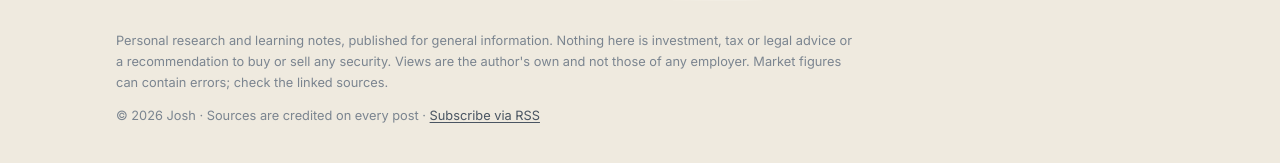
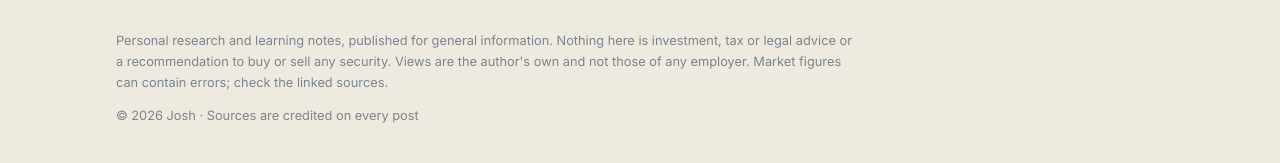
Before and after one commit to dailydeepdive/dailydeepdive.github.io, a Jekyll site: the page built from index.html, in a window 1280 px wide. Shown: the part 940-1103 px from the top of the page. Built offline with Jekyll 4.4.1, drawn with Linux system fonts in a browser that asks for light colours; part of the change alters nothing that is shown.

Commit message:
Remove RSS feed
Co-Authored-By: Claude Opus 5.5 <noreply@anthropic.com>
Claude-Session: https://claude.ai/code/session_01XLPcKfqwu3bDDrVVw5JAYi

```diff
--- a/_config.yml
+++ b/_config.yml
@@ -21,12 +21,9 @@ kramdown:
   auto_ids: true
 
 plugins:
-  - jekyll-feed
   - jekyll-seo-tag
   - jekyll-sitemap
 
-feed:
-  path: feed.xml
 
 defaults:
   - scope:
--- a/_layouts/default.html
+++ b/_layouts/default.html
@@ -4,7 +4,6 @@
   <meta charset="utf-8">
   <meta name="viewport" content="width=device-width, initial-scale=1">
   {% seo %}
-  {% feed_meta %}
   <link rel="preconnect" href="https://fonts.googleapis.com">
   <link rel="preconnect" href="https://fonts.gstatic.com" crossorigin>
   <link href="https://fonts.googleapis.com/css2?family=Newsreader:ital,opsz,wght@0,6..72,400;0,6..72,500;0,6..72,600;1,6..72,400&family=Inter:wght@400;500;600&display=swap" rel="stylesheet">
@@ -39,7 +38,7 @@
     <svg class="wave-edge footer-wave" viewBox="0 0 1440 28" preserveAspectRatio="none" aria-hidden="true"><path d="M0 14 C180 2 360 2 540 14 S900 26 1080 14 S1320 4 1440 12 V0 H0 Z"/></svg>
     <div class="wrap">
       <p class="disclaimer">Personal research and learning notes, published for general information. Nothing here is investment, tax or legal advice or a recommendation to buy or sell any security. Views are the author's own and not those of any employer. Market figures can contain errors; check the linked sources.</p>
-      <p class="fine">&copy; {{ 'now' | date: '%Y' }} {{ site.author }} &middot; Sources are credited on every post &middot; <a href="{{ '/feed.xml' | relative_url }}">Subscribe via RSS</a></p>
+      <p class="fine">&copy; {{ 'now' | date: '%Y' }} {{ site.author }} &middot; Sources are credited on every post</p>
     </div>
   </footer>
   {% if site.poll_api and site.poll_api != "" %}<script src="{{ '/assets/js/poll.js' | relative_url }}?v={{ site.time | date: '%s' }}" defer></script>{% endif %}
```
